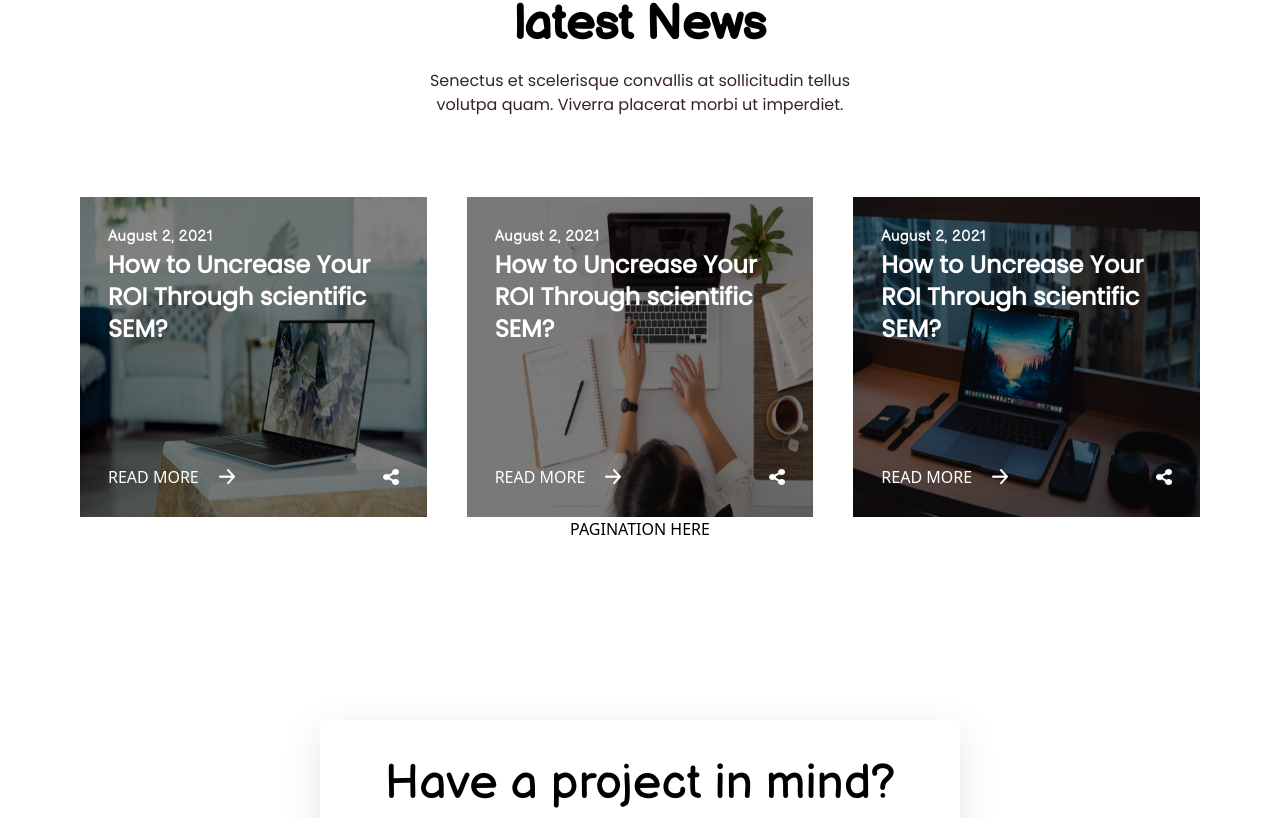
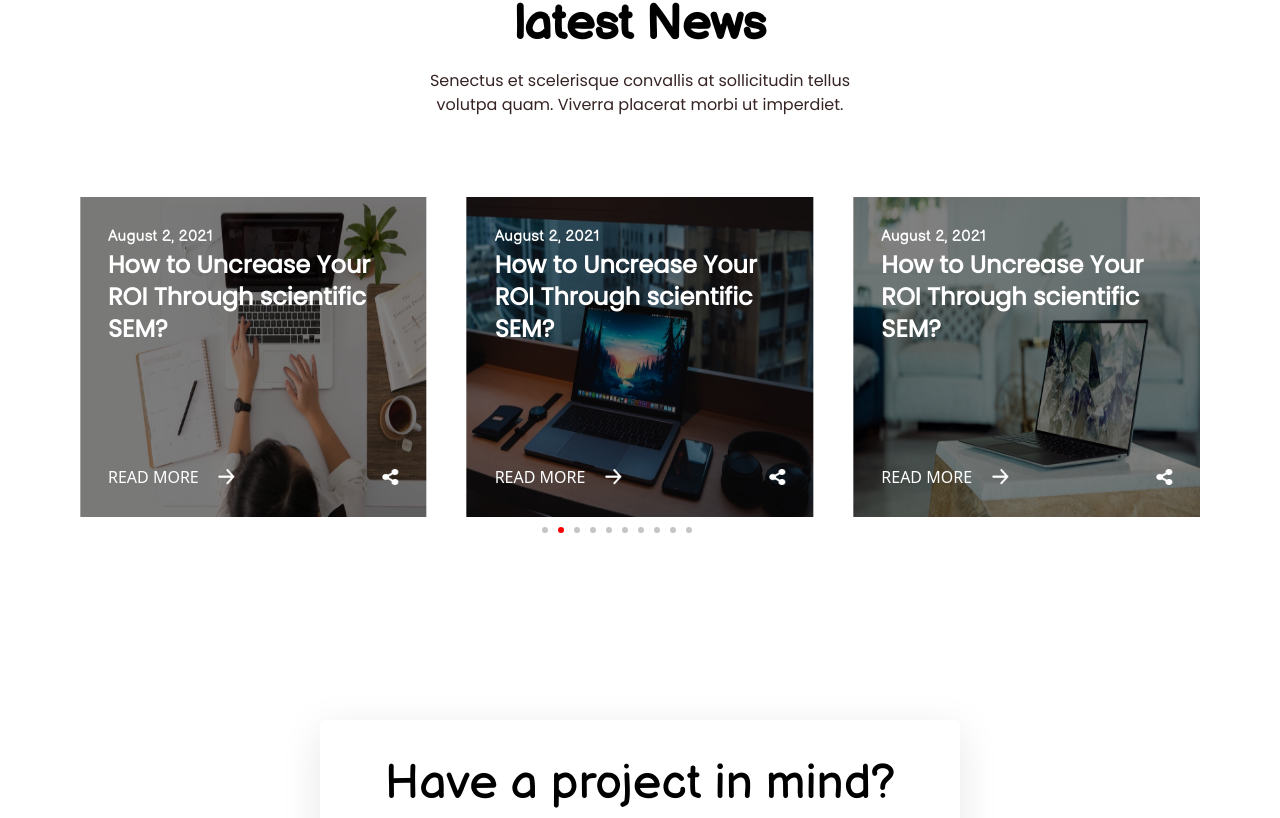
Before and after one commit to dev-aliGoodarzi/landing-page-react, a React (Create React App) app: page / in a window 1280 px wide. Shown: the part 5370-6188 px from the top of the page. Built offline with nearby package versions, Linux system fonts and the light colour scheme.

Commit message:
make paggination styles

```diff
--- a/src/App.js
+++ b/src/App.js
@@ -9,7 +9,7 @@ import AboutSEO from './Compunents/AboutSEO/AboutSEO';
 import AboutUs from './Compunents/AboutUs/AboutUs';
 import OurStatus from './Compunents/OurStatus/OurStatus';
 import WhyChoooseUs from './Compunents/WhyChoooseUs/WhyChoooseUs';
-import CustomersSay from './Compunents/CustomersSay/CustomersSay';
+import Testimonial from './Compunents/Testimonial/Testimonial';
 import Blog from './Compunents/Blog/Blog';
 import Footer from './Compunents/Footer/Footer';
 // Components
@@ -23,7 +23,7 @@ const App = () => {
     <AboutUs />
     <OurStatus />
     <WhyChoooseUs />
-    <CustomersSay />
+    <Testimonial />
     <Blog />
     <Footer />
   </>
--- a/src/Compunents/Blog/Blog.jsx
+++ b/src/Compunents/Blog/Blog.jsx
@@ -84,8 +84,10 @@ const Blog = () => {
       bgImg: slide3Img,
     },
   ];
+  const navigationPrevRef = React.useRef(null);
+  const navigationNextRef = React.useRef(null);
   return (
-    <div className="w-full h-full flex flex-col items-center justify-between p-20 blog__mainContainer__custom">
+    <div className="w-full h-full flex flex-col items-center justify-between p-20 blog__mainContainer__custom relative">
       <p className="text-3xl" style={{ color: "#CB0F4C" }}>
         Blog
       </p>
@@ -98,17 +100,16 @@ const Blog = () => {
         <br />
         volutpa quam. Viverra placerat morbi ut imperdiet.
       </p>
+
       <Swiper
         modules={[Pagination]}
         spaceBetween={40}
         slidesPerView={3}
         initialSlide={1}
-        centeredSlides={true}
         pagination={{
           clickable: true,
+          el: ".swiper-pagination",
         }}
-        onSlideChange={() => console.log("slide change")}
-        onSwiper={(swiper) => console.log(swiper)}
         className="w-full h-full mt-20"
       >
         {slides.map((item) => {
@@ -119,7 +120,7 @@ const Blog = () => {
           );
         })}
       </Swiper>
-      <div className="swiper-pagination">PAGINATION HERE</div>
+      <div className="swiper-pagination"></div>
     </div>
   );
 };
--- a/src/Compunents/CustomersSay/CustomersSay.jsx
+++ b/src/Compunents/Testimonial/Testimonial.jsx
@@ -9,9 +9,9 @@ import {
   testimonialImage7,
 } from "../ImageExporter/ImageExporter";
 
-const CustomersSay = () => {
+const Testimonial = () => {
   const [beforeImage, setBeforeImage] = useState(testimonialImage1);
-  const [currentUserImg, setCurrentUserImg] = useState("");
+  const [, setCurrentUserImg] = useState("");
   const customerImgRef = React.createRef();
   const imagesArray = [
     {
@@ -91,4 +91,4 @@ const CustomersSay = () => {
   );
 };
 
-export default CustomersSay;
+export default Testimonial;
--- a/src/index.css
+++ b/src/index.css
@@ -168,6 +168,32 @@
   height: 1rem !important;
 }
 
+.blog__mainContainer__custom .swiper-pagination {
+  bottom: -50px;
+}
+
+.blog__mainContainer__custom .swiper-pagination span {
+  width: 1rem;
+  height: 1rem;
+  display: inline flow-root list-item;
+}
+
+.blog__mainContainer__custom .swiper-pagination span::marker {
+  display: inline flow-root list-item !important;
+  width: 12px !important;
+  height: 12px !important;
+  background: #c4c4c4 !important;
+  color: #c4c4c4;
+}
+
+.blog__mainContainer__custom .swiper-pagination span.swiper-pagination-bullet-active::marker {
+  display: inline flow-root list-item !important;
+  width: 16px !important;
+  height: 16px !important;
+  background-color: red !important;
+  color: red;
+}
+
 .footer {
   height: 80vh;
 }
--- a/src/index.scss
+++ b/src/index.scss
@@ -164,7 +164,32 @@
     }
   }
 }
-
+.blog__mainContainer__custom {
+  .swiper-pagination {
+    bottom: -50px;
+    span {
+      width: 1rem;
+      height: 1rem;
+      display: inline flow-root list-item;
+      &::marker {
+        display: inline flow-root list-item !important;
+        width: 12px !important;
+        height: 12px !important;
+        background: #c4c4c4 !important;
+        color: #c4c4c4;
+      }
+    }
+    span.swiper-pagination-bullet-active {
+      &::marker {
+        display: inline flow-root list-item !important;
+        width: 16px !important ;
+        height: 16px !important;
+        background-color: red !important;
+        color: red;
+      }
+    }
+  }
+}
 .footer {
   height: 80vh;
   .orderHelper {
```
Also changed, not shown: 1 other file (tests, documents, lock files or other folders).
